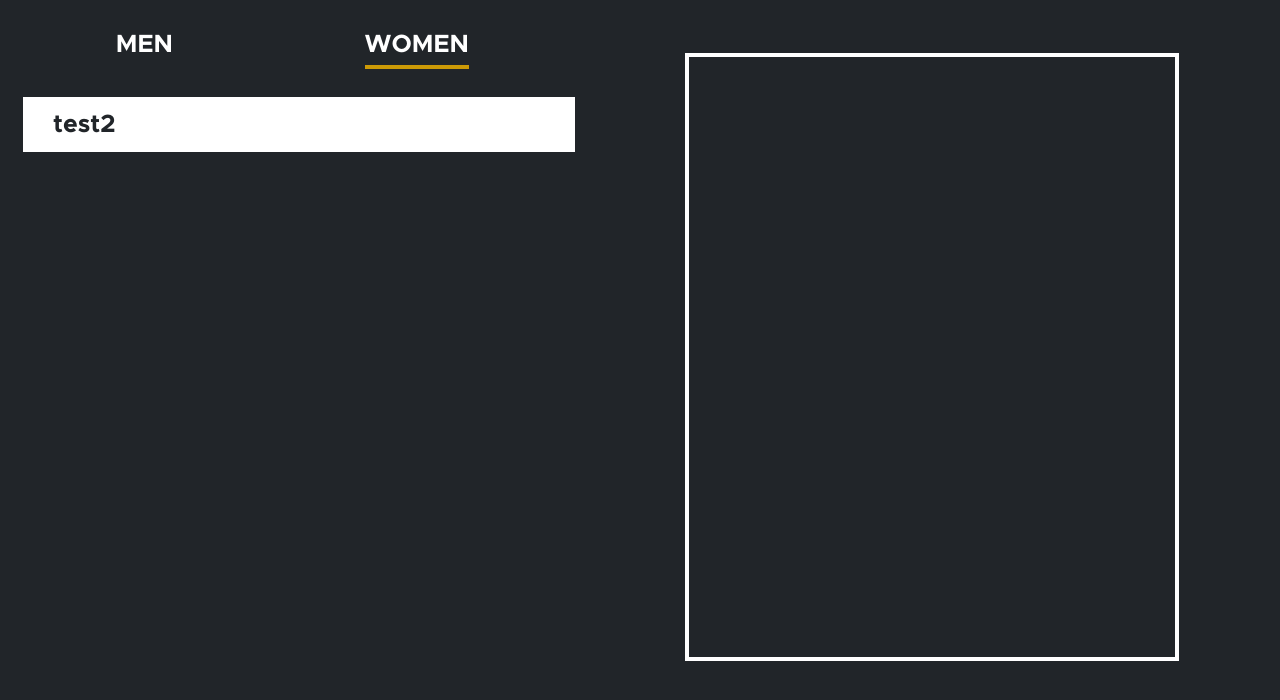
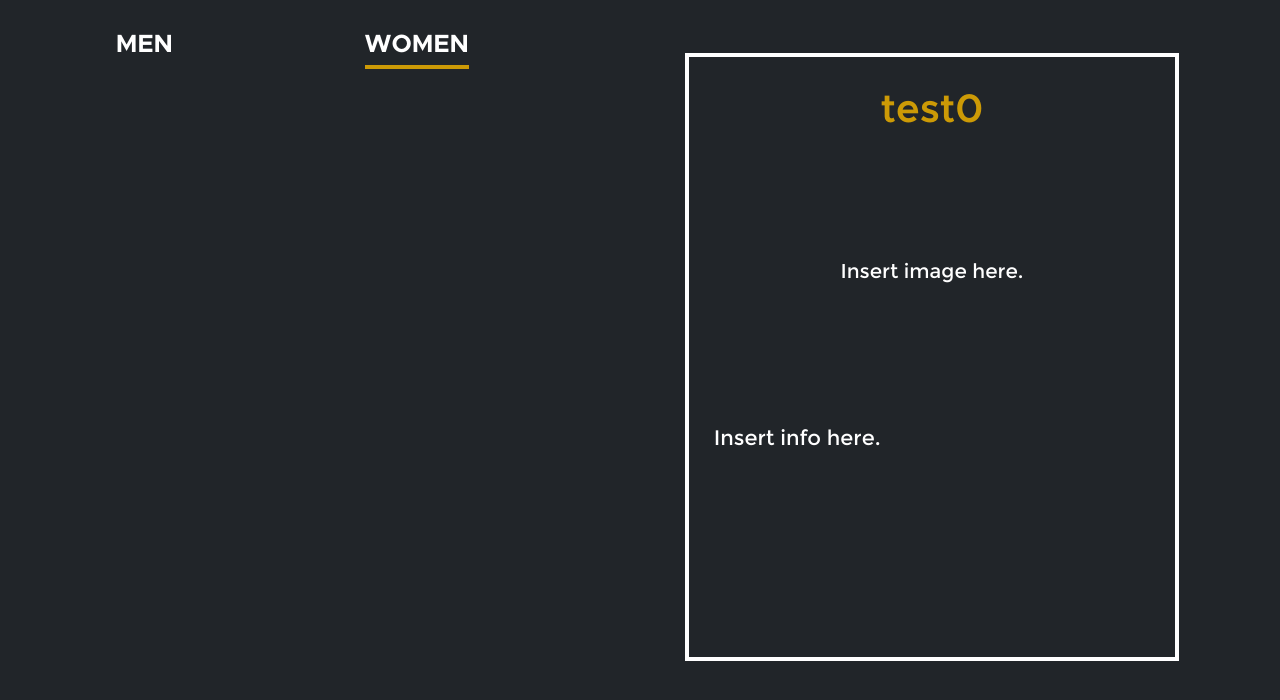
Before and after one commit to its-geoff/gold-medal-statistics, a Django app: a page that uses django/marks/templates/gms/women.html in a window 1280 px wide. Shown: the part 75-775 px from the top of the page. Run offline with Django 4.2, Linux system fonts and the light colour scheme; data comes from the database, SQL or seed files in the repository; both versions use the stored data as it was after the commit.

Commit message:
finished athlete list layout, works with multiple athletes

```diff
--- a/django/marks/static/gms/style.css
+++ b/django/marks/static/gms/style.css
@@ -192,6 +192,20 @@
    margin: 20px 0px 0px 0px;
 }
 
+/* stats */
+.stats-name {
+   font-family: "Metropolis Bold";
+   font-size: 25px;
+   color: #212529;
+}
+
+.blank {
+   font-size: 22px;
+   padding: 15px 10px 15px 30px;
+   background-color: none;
+   width: 40vw;
+}
+
 .container {
    padding: 15px 10px 15px 30px;
    background-color: white;
@@ -204,23 +218,17 @@
    padding: 0px;
 }
 
-/* stats */
-.name {
-   font-family: "Metropolis Bold";
-   font-size: 25px;
-   color: #212529;
-}
-
-.blank {
-   font-size: 22px;
-   padding: 15px 10px 15px 30px;
-   background-color: none;
-   width: 40vw;
+.scroll {
+   overflow: auto;
+   width: 46vw;
+   height: 70vh;
 }
 
 /* athlete profile */
 .frame {
-   display: flex;
+   display: grid;
+   grid-template-columns: 1fr 1fr 1fr;
+   grid-template-rows: 1fr 1fr 1fr 4vh 1fr 1fr 4vh;
    position: absolute;
    left: 53.5vw;
    bottom: 8vh;
@@ -230,6 +238,8 @@
 
 .active-frame {
    border: 4px solid #fff;
+   text-align: center;
+   justify-content: center;
 }
 
 .blank-frame {
@@ -243,4 +253,41 @@
    text-align: center;
    justify-content: center;
    align-items: center;
+   grid-column: 1 / span 3;
+   grid-row: 3 / span 2;
 }
+
+h2 {
+   font-family: "Metropolis SemiBold";
+   font-size: 40px;
+   color: #cc9a06;
+   text-align: center;
+}
+
+h3 {
+   font-family: "Montserrat Regular";
+   font-size: 20px;
+   color: white;
+   text-align: left;
+   justify-content: left;
+   align-items: center;
+}
+
+.title {
+   grid-column: 1 / span 3;
+   grid-row: 1;
+}
+
+.image {
+   grid-column: 1 / span 3;
+   grid-row: 2 / span 2;
+   place-self: center;
+}
+
+.info {
+   grid-column: 1 / span 3;
+   grid-row: 4 / span 2;
+   padding: 25px;
+   text-align: left;
+   font-size: 21px;
+}
--- a/django/marks/templates/gms/women.html
+++ b/django/marks/templates/gms/women.html
@@ -21,14 +21,16 @@
    {% include 'gms/gender_nav.html' %}
 
    {% if women_list %}
+   <div class="scroll">
       <table class="table-spacing">
-      {% for athlete in women_list %}
+         {% for athlete in men_list %}
          <tr>
-         <td class="container"><a href="{% url 'gms:women_profile' athlete.get_name_text %}" class="name">
+            <td class="container"><a href="{% url 'gms:men_profile' athlete.get_name_text %}" class="stats-name">
                   {{ athlete.get_name_text }}</a></td>
          </tr>
          {% endfor %}
       </table>
+   </div>
    {% else %}
    <table class="table-spacing">
       <tr>
@@ -37,11 +39,15 @@
    </table>
    {% endif %}
    {% if page == "women" %}
-   <p class="frame blank-frame bold-blank">Click on an athlete's name to<br>get their
+   <div class="frame blank-frame">
+      <p class=" bold-blank">Click on an athlete's name to<br>get their
          best marks.</p>
+   </div>
    {% else %}
    <div class="frame active-frame">
-      <p>{{ athlete.get_name_text }}</p>
+      <h2 class="title">{{ athlete.get_name_text }}</h2>
+      <p class="image">Insert image here.</p>
+      <p class="info">Insert info here.</p>
    </div>
    {% endif %}
 </body>
--- a/django/marks/views.py
+++ b/django/marks/views.py
@@ -93,23 +93,24 @@
 def men_profile(request, name):
    page = "m_profile"
    men_list = Athlete.objects.filter(gender = "men")
-   athlete = Athlete.objects.filter(name = name)
+   athlete = Athlete.objects.get(name = name)
+   print(athlete.get_name_text)
    template = loader.get_template('gms/men.html')
    context = {
       'men_list': men_list,
-      'profile': athlete,
+      'athlete': athlete,
    }
 
-   return render(request, 'gms/men.html', {'men_list': men_list, 'profile': athlete, 'page': page})
+   return render(request, 'gms/men.html', {'men_list': men_list, 'athlete': athlete, 'page': page})
 
 def women_profile(request, name):
    page = "w_profile"
    women_list = Athlete.objects.filter(gender = "women")
-   athlete = Athlete.objects.filter(name = name)
+   athlete = Athlete.objects.get(name = name)
    template = loader.get_template('gms/women.html')
    context = {
       'women_list': women_list,
-      'profile': athlete,
+      'athlete': athlete,
    }
 
-   return render(request, 'gms/women.html', {'women_list': women_list, 'profile': athlete, 'page': page})
+   return render(request, 'gms/women.html', {'women_list': women_list, 'athlete': athlete, 'page': page})
```
Also changed, not shown: django/marks/templates/gms/men.html (+9 -3 lines), django/marks/templates/gms/stats.html (+7 -3 lines), django/db.sqlite3. Lines whose indentation alone changed are shown as unchanged.
